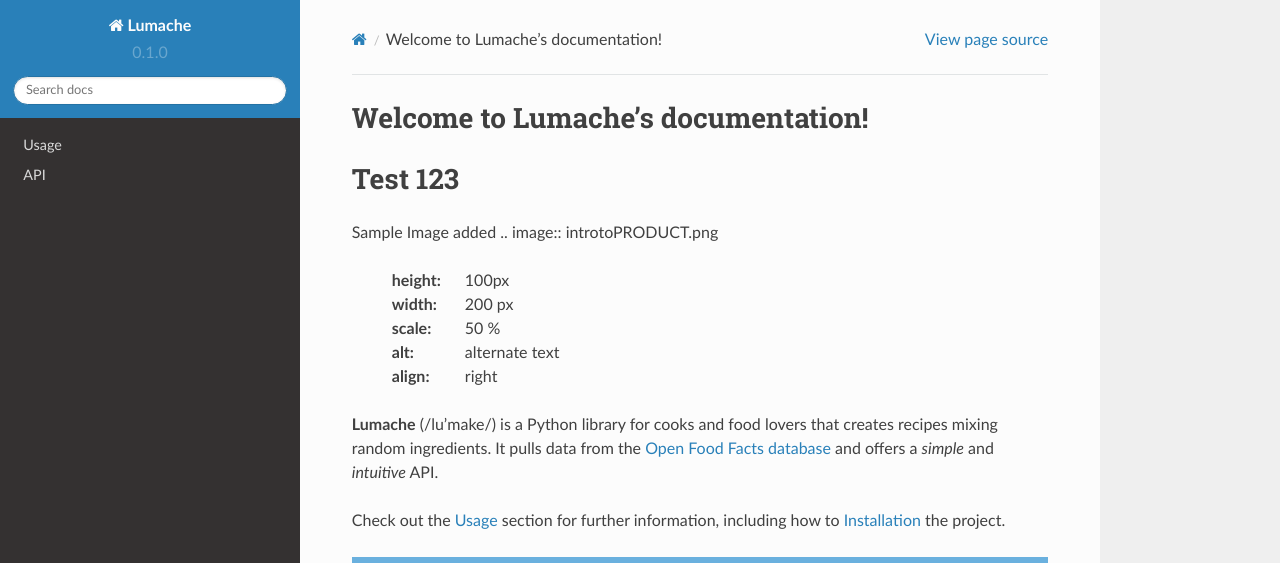
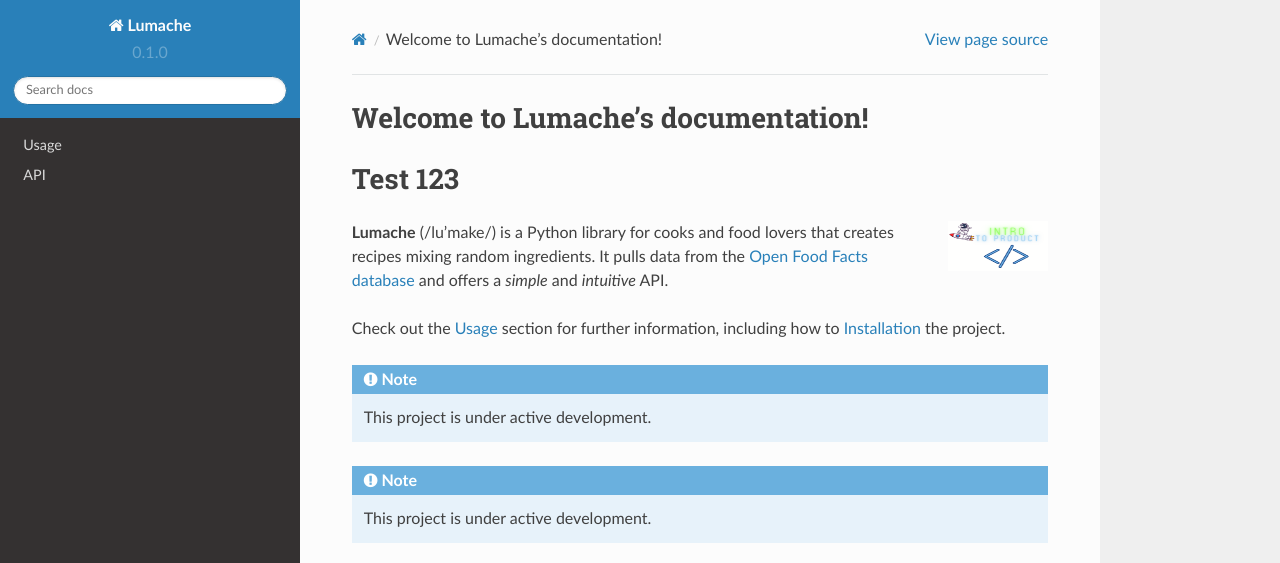
Before and after one commit to benjaminweymouth/Read_the_Docs_Sphinx_Project, a Sphinx documentation site: the page built from docs/source/index.rst, in a window 1280 px wide and 1296 px high, cut to the strip 0-563 px from the top of the window. Built offline with Sphinx 7.4.7 and the Read the Docs theme 2.0.0, drawn with Linux system fonts in a browser that asks for light colours.

Commit message:
Update index.rst

```diff
--- a/docs/source/index.rst
+++ b/docs/source/index.rst
@@ -4,7 +4,7 @@
 Test 123
 ===================================
 
-Sample Image added
+
 .. image:: introtoPRODUCT.png
    :height: 100px
    :width: 200 px
```
